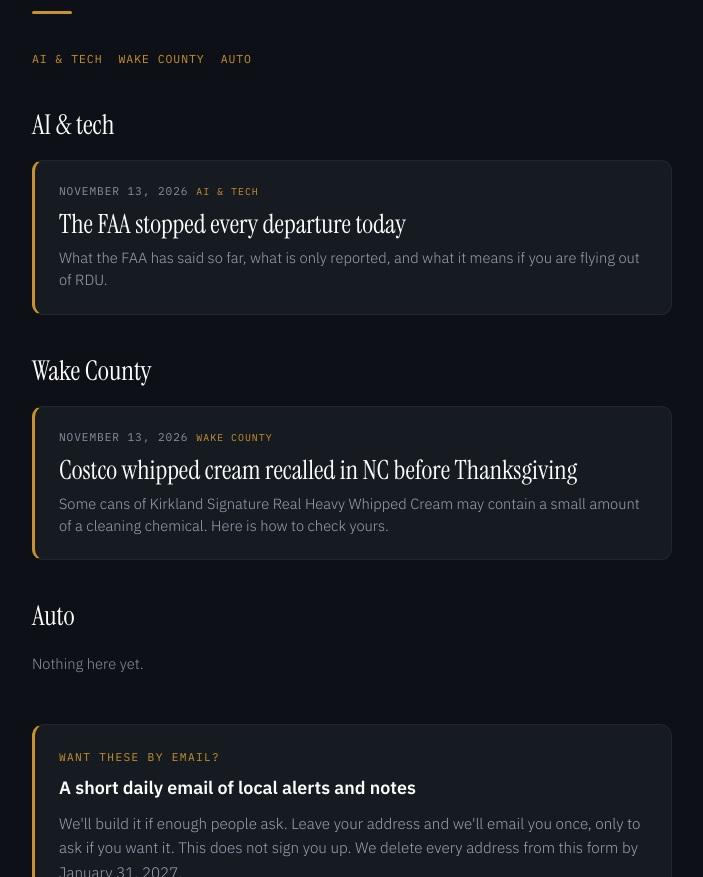
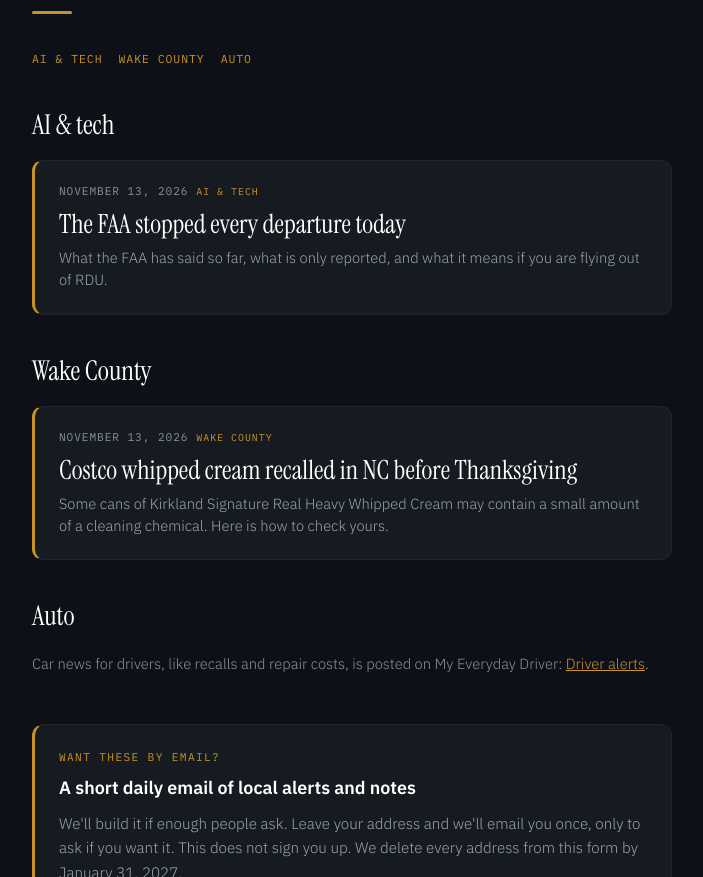
Before and after one commit to zimconsulting-ops/chriszimmerman-site, a plain HTML site: page news/index.html in a window 1280 px wide. Shown: the part 223-1100 px from the top of the page, without its empty margins (288-991 px from the left). Drawn offline with Linux system fonts and the light colour scheme.

Commit message:
News #auto -> MED Driver alerts (auto news canonical on MED, Chris 11-18)
Co-Authored-By: Claude Opus 5.5 <noreply@anthropic.com>
Claude-Session: https://claude.ai/code/session_012qCFVo2NaRXDtwsV1fMsQ9

```diff
--- a/news/index.html
+++ b/news/index.html
@@ -60,7 +60,7 @@ h2{ font-family:'Instrument Serif',serif; font-weight:400; color:var(--white); f
   </a>
 
   <h2 id="auto">Auto</h2>
-  <p class="empty">Nothing here yet.</p>
+  <p class="empty">Car news for drivers, like recalls and repair costs, is posted on My Everyday Driver: <a href="https://myeverydaydriver.com/alerts/" class="plausible-event-name=czorg-news-med-alerts" style="color:var(--gold)">Driver alerts</a>.</p>
 
   <!-- digest-interest test (added 2026-11-17). Netlify form; entries deleted by 2027-01-31. -->
   <style>
```
